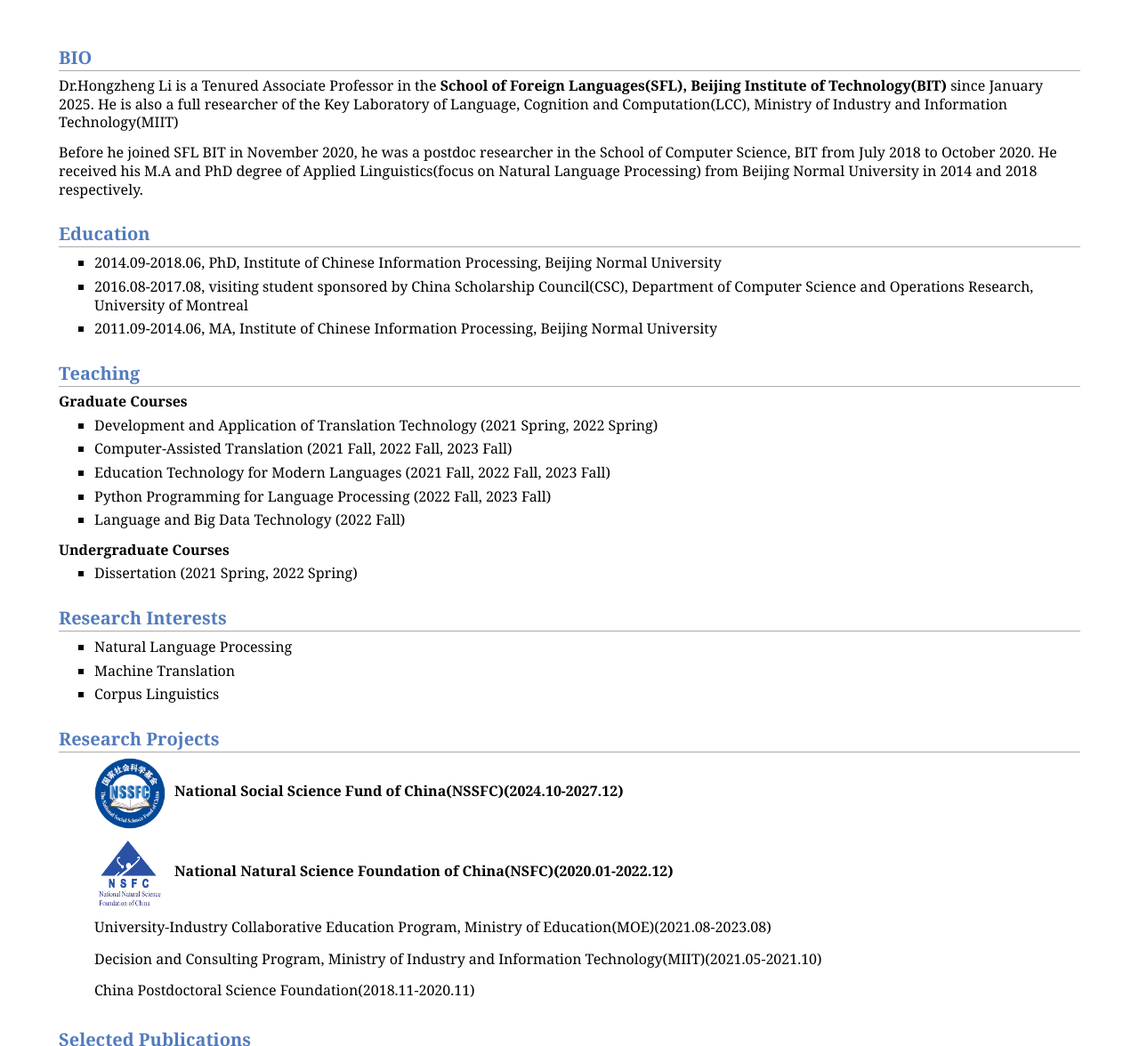
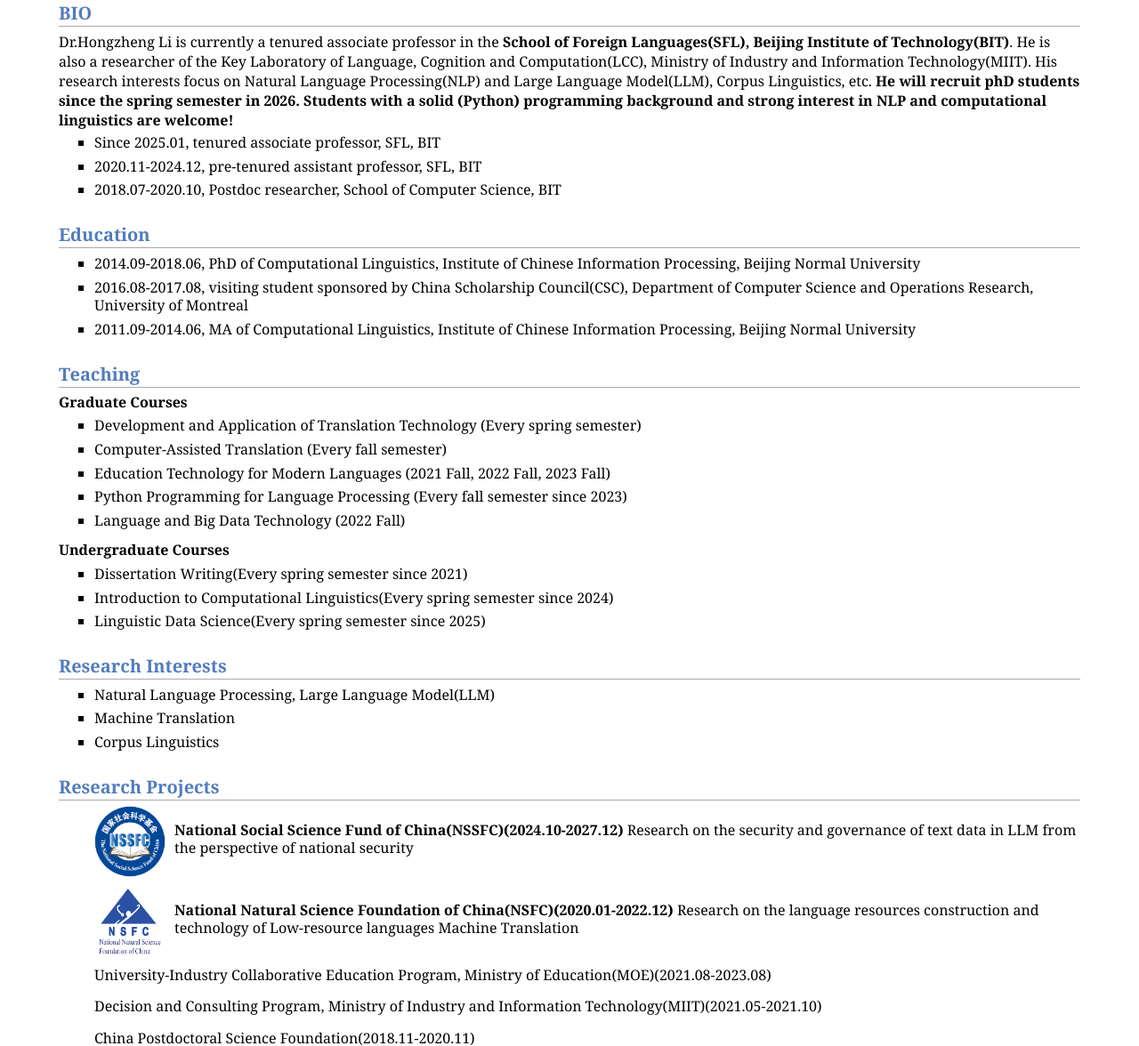
Before and after one commit to lihongzheng-nlp/lihongzheng-nlp.github.io, a Jekyll site: the page index.html, which Jekyll copies as it is, in a window 1280 px wide and 1400 px high, scrolled down 326 px, cut to the strip 224-1400 px from the top of the window. Shown: the whole strip at 89% size. Built offline with Jekyll 4.4.1, drawn with Linux system fonts in a browser that asks for light colours.

Commit message:
Update index.html

```diff
--- a/index.html
+++ b/index.html
@@ -22,7 +22,7 @@
 <p><br /></p>
 <h2><span style="color:black;font-size:24pt;font-family:Songti SC"><b>Hongzheng Li (李 洪政)</b></span><br /></h2>
 <table class="imgtable"><tr><td>
-<img src="images/lihongzheng.jpg" alt="alt text" width="250px" height="400px" />&nbsp;</td>
+<img src="images/lihongzheng.jpg" alt="alt text" width="250px" height="350px" />&nbsp;</td>
 <td align="left"><p><br />
 <b>Tenured Associate Professor</b><br />
 <a href="https://sfl.bit.edu.cn/">School of Foreign Languages</a><br />
@@ -37,39 +37,50 @@
 <p><a href="https://scholar.google.com/citations?user=cMpYOkAAAAAJ&amp;hl=zh-CN">Google Scholar</a><br /></p>
 </td></tr></table>
 <h2>BIO</h2>
-<p>Dr.Hongzheng Li is a Tenured Associate Professor in the <b>School of Foreign Languages(SFL), Beijing Institute of Technology(BIT)</b> since January 2025. He is also a full researcher of the Key Laboratory of Language, Cognition and Computation(LCC), Ministry of Industry and Information Technology(MIIT)</p>
-<p>Before he joined SFL BIT in November 2020, he was a postdoc researcher in the School of Computer Science, BIT from July 2018 to October 2020. He received his M.A and PhD degree of Applied Linguistics(focus on Natural Language Processing) from Beijing Normal University in 2014 and 2018 respectively.</p>
+Dr.Hongzheng Li is currently a tenured associate professor in the <b>School of Foreign Languages(SFL), Beijing Institute of Technology(BIT)</b>. He is also a researcher of the Key Laboratory of Language, Cognition and Computation(LCC), Ministry of Industry and Information Technology(MIIT). His research interests focus on Natural Language Processing(NLP) and Large Language Model(LLM), Corpus Linguistics, etc. <b> He will recruit phD students since the spring semester in 2026. Students with a solid (Python) programming background and strong interest in NLP and computational linguistics are welcome! </b>
+<ul>
+<li><p>Since 2025.01, tenured associate professor, SFL, BIT</p>
+</li>
+<li><p>2020.11-2024.12, pre-tenured assistant professor, SFL, BIT</p>
+</li>
+<li><p>2018.07-2020.10, Postdoc researcher, School of Computer Science, BIT</p>
+</li>
+</ul>
 <h2>Education</h2>
 <ul>
-<li><p>2014.09-2018.06, PhD, Institute of Chinese Information Processing, Beijing Normal University</p>
+<li><p>2014.09-2018.06, PhD of Computational Linguistics, Institute of Chinese Information Processing, Beijing Normal University</p>
 </li>
 <li><p>2016.08-2017.08, visiting student sponsored by China Scholarship Council(CSC), Department of Computer Science and Operations Research, University of Montreal</p>
 </li>
-<li><p>2011.09-2014.06, MA, Institute of Chinese Information Processing, Beijing Normal University</p>
+<li><p>2011.09-2014.06, MA of Computational Linguistics, Institute of Chinese Information Processing, Beijing Normal University</p>
 </li>
 </ul>
 <h2>Teaching</h2>
 <p><b>Graduate Courses</b></p>
 <ul>
-<li><p>Development and Application of Translation Technology (2021 Spring, 2022 Spring)</p>
+<li><p>Development and Application of Translation Technology (Every spring semester)</p>
 </li>
-<li><p>Computer-Assisted Translation (2021 Fall, 2022 Fall, 2023 Fall)</p>
+<li><p>Computer-Assisted Translation (Every fall semester)</p>
 </li>
 <li><p>Education Technology for Modern Languages (2021 Fall, 2022 Fall, 2023 Fall)</p>
 </li>
-<li><p>Python Programming for Language Processing (2022 Fall, 2023 Fall)</p>
+<li><p>Python Programming for Language Processing (Every fall semester since 2023)</p>
 </li>
 <li><p>Language and Big Data Technology (2022 Fall)</p>
 </li>
 </ul>
 <p><b>Undergraduate Courses</b></p>
 <ul>
-<li><p>Dissertation (2021 Spring, 2022 Spring)</p>
+<li><p>Dissertation Writing(Every spring semester since 2021)</p>
+</li>
+<li><p>Introduction to Computational Linguistics(Every spring semester since 2024)</p>
+</li>
+<li><p>Linguistic Data Science(Every spring semester since 2025)</p>
 </li>
 </ul>
 <h2>Research Interests</h2>
 <ul>
-<li><p>Natural Language Processing</p>
+<li><p>Natural Language Processing, Large Language Model(LLM)</p>
 </li>
 <li><p>Machine Translation</p>
 </li>
@@ -78,9 +89,9 @@
 </ul>
 <h2>Research Projects</h2>
 <ul>
-<li class="project-item"><img src="images/nssfc.jpg" alt="Project Icon" style="width:80px; height:80px; margin-right:10px;"><p><b>National Social Science Fund of China(NSSFC)(2024.10-2027.12)</b></p>
+<li class="project-item"><img src="images/nssfc.jpg" alt="Project Icon" style="width:80px; height:80px; margin-right:10px;"><p><b>National Social Science Fund of China(NSSFC)(2024.10-2027.12)</b> Research on the security and governance of text data in LLM from the perspective of national security</p>
 </li>
-<li class="project-item"><img src="images/nsfc.png" alt="Project Icon" style="width:80px; height:80px; margin-right:10px;"><p><b>National Natural Science Foundation of China(NSFC)(2020.01-2022.12)</b></p>
+<li class="project-item"><img src="images/nsfc.png" alt="Project Icon" style="width:80px; height:80px; margin-right:10px;"><p><b>National Natural Science Foundation of China(NSFC)(2020.01-2022.12)</b> Research on the language resources construction and technology of Low-resource languages Machine Translation</p>
 </li>
 <li class="project-item"><p>University-Industry Collaborative Education Program, Ministry of Education(MOE)(2021.08-2023.08)</p>
 </li>
```
